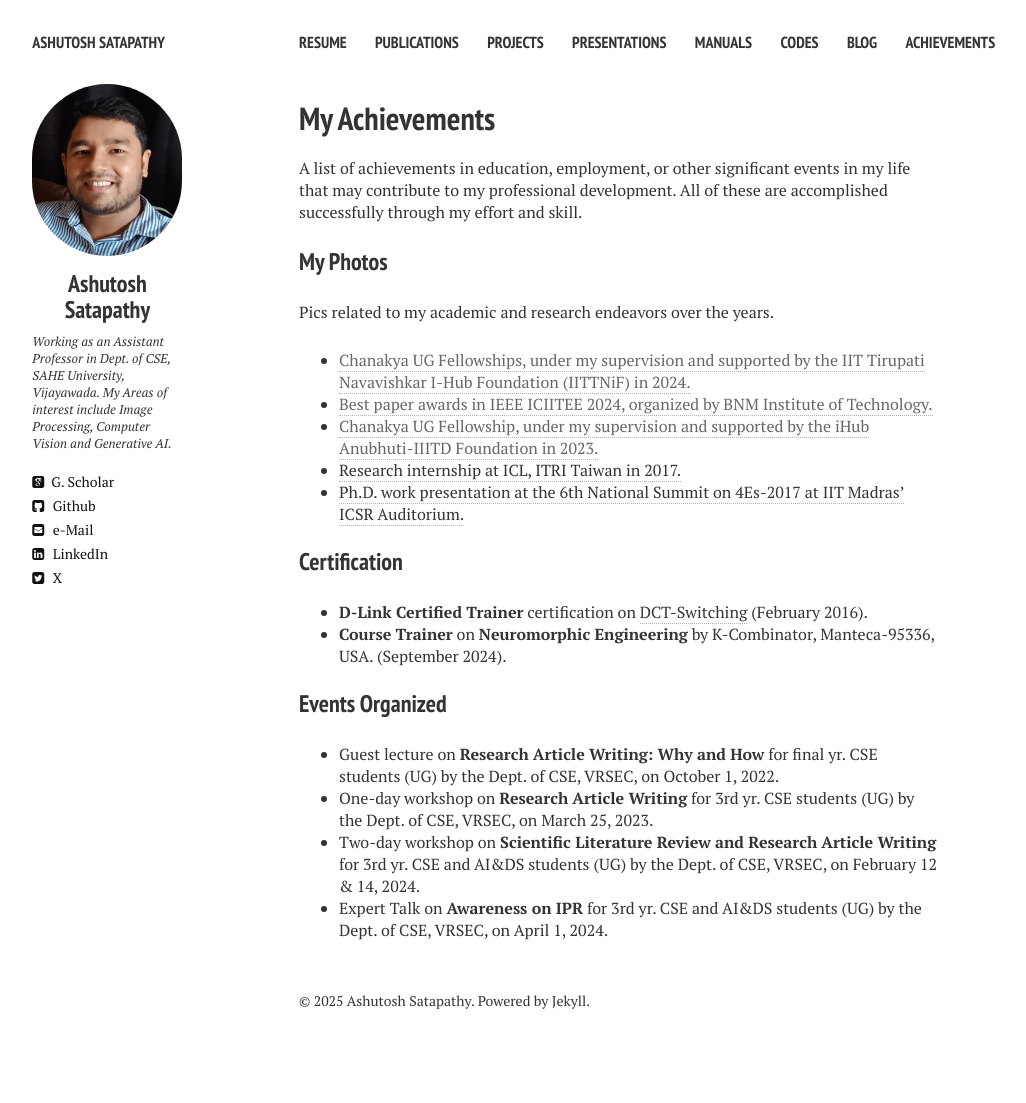
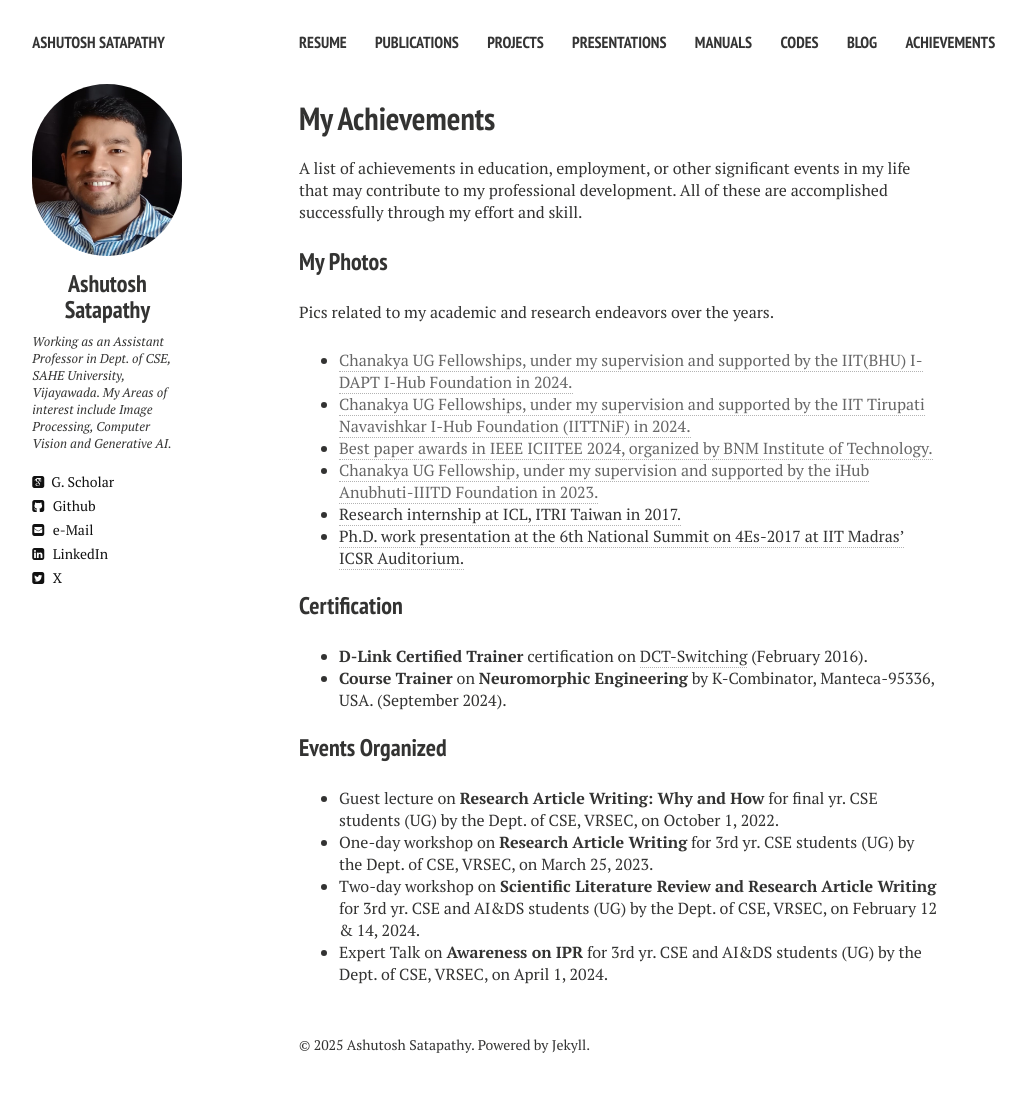
Before and after one commit to ashutoshsatapathy1990/ashutoshsatapathy1990.github.io, a Jekyll site: the page built from achievement.md, in a window 1280 px wide. Shown: the whole page, without its empty margins (21-1047 px from the left). Built offline with Jekyll 4.4.1, drawn with Linux system fonts in a browser that asks for light colours; nearby versions of some CDN libraries; before the commit the page ends 1059 px from its top, so only the background shows below that.

Commit message:
Update achievement.md

```diff
--- a/achievement.md
+++ b/achievement.md
@@ -12,6 +12,7 @@ A list of achievements in education, employment, or other significant events in
 ### My Photos
 
 Pics related to my academic and research endeavors over the years.
+* [Chanakya UG Fellowships, under my supervision and supported by the IIT(BHU) I-DAPT I-Hub Foundation in 2024.]()
 * [Chanakya UG Fellowships, under my supervision and supported by the IIT Tirupati Navavishkar I-Hub Foundation (IITTNiF) in 2024.]()
 * [Best paper awards in IEEE ICIITEE 2024, organized by BNM Institute of Technology.]()
 * [Chanakya UG Fellowship, under my supervision and supported by the iHub Anubhuti-IIITD Foundation in 2023.]()
```
